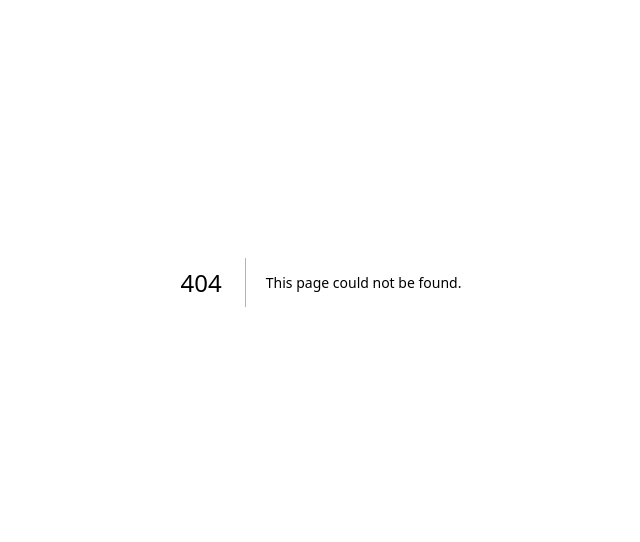
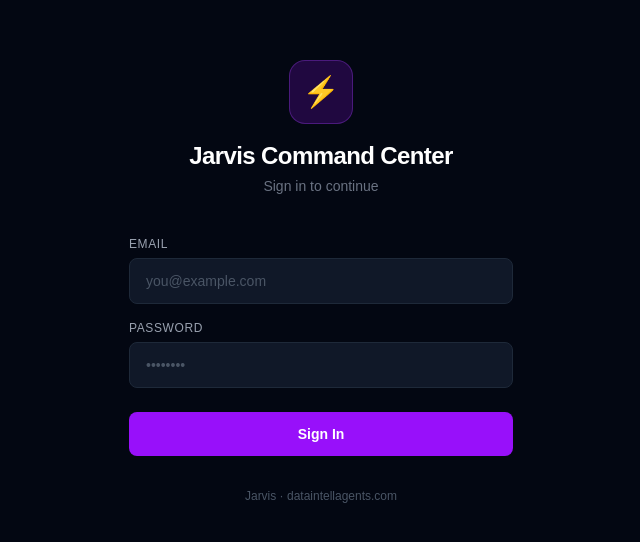
Before and after one commit to orrox-jarvis/jarvis-command-center, a Next.js app: page /login in a window 1280 px wide. Before the commit this address had no page. Shown: the part 118-660 px from the top of the page, without its empty margins (319-959 px from the left). Built offline with nearby package versions, Linux system fonts and the light colour scheme; no server answers.

Commit message:
feat: add Supabase auth — login page, middleware, sign out

```diff
--- a/package.json
+++ b/package.json
@@ -9,6 +9,8 @@
     "lint": "eslint"
   },
   "dependencies": {
+    "@supabase/ssr": "^0.10.3",
+    "@supabase/supabase-js": "^2.106.2",
     "lucide-react": "^1.17.0",
     "next": "16.2.6",
     "react": "19.2.4",
--- /dev/null
+++ b/src/app/login/page.tsx
@@ -0,0 +1,93 @@
+'use client'
+import { useState } from 'react'
+import { createClient } from '@/lib/supabase'
+import { useRouter } from 'next/navigation'
+
+export default function LoginPage() {
+  const [email, setEmail] = useState('')
+  const [password, setPassword] = useState('')
+  const [error, setError] = useState('')
+  const [loading, setLoading] = useState(false)
+  const router = useRouter()
+  const supabase = createClient()
+
+  async function handleLogin(e: React.FormEvent) {
+    e.preventDefault()
+    setLoading(true)
+    setError('')
+    const { error } = await supabase.auth.signInWithPassword({ email, password })
+    if (error) {
+      setError(error.message)
+      setLoading(false)
+    } else {
+      router.push('/')
+      router.refresh()
+    }
+  }
+
+  return (
+    <div className="min-h-screen bg-gray-950 flex items-center justify-center px-4">
+      <div className="w-full max-w-sm">
+        {/* Logo */}
+        <div className="text-center mb-10">
+          <div className="inline-flex items-center justify-center w-16 h-16 rounded-2xl bg-purple-600/20 border border-purple-500/30 mb-4">
+            <span className="text-3xl">⚡</span>
+          </div>
+          <h1 className="text-2xl font-bold text-white tracking-tight">Jarvis Command Center</h1>
+          <p className="text-gray-500 text-sm mt-1">Sign in to continue</p>
+        </div>
+
+        {/* Form */}
+        <form onSubmit={handleLogin} className="space-y-4">
+          <div>
+            <label className="block text-xs font-medium text-gray-400 mb-1.5 uppercase tracking-wider">
+              Email
+            </label>
+            <input
+              type="email"
+              required
+              value={email}
+              onChange={e => setEmail(e.target.value)}
+              className="w-full bg-gray-900 border border-gray-800 rounded-lg px-4 py-3 text-white placeholder-gray-600 text-sm focus:outline-none focus:border-purple-500 focus:ring-1 focus:ring-purple-500 transition-colors"
+              placeholder="you@example.com"
+              autoComplete="email"
+            />
+          </div>
+
+          <div>
+            <label className="block text-xs font-medium text-gray-400 mb-1.5 uppercase tracking-wider">
+              Password
+            </label>
+            <input
+              type="password"
+              required
+              value={password}
+              onChange={e => setPassword(e.target.value)}
+              className="w-full bg-gray-900 border border-gray-800 rounded-lg px-4 py-3 text-white placeholder-gray-600 text-sm focus:outline-none focus:border-purple-500 focus:ring-1 focus:ring-purple-500 transition-colors"
+              placeholder="••••••••"
+              autoComplete="current-password"
+            />
+          </div>
+
+          {error && (
+            <div className="bg-red-500/10 border border-red-500/30 rounded-lg px-4 py-3 text-red-400 text-sm">
+              {error}
+            </div>
+          )}
+
+          <button
+            type="submit"
+            disabled={loading}
+            className="w-full bg-purple-600 hover:bg-purple-500 disabled:opacity-50 disabled:cursor-not-allowed text-white font-semibold rounded-lg px-4 py-3 text-sm transition-colors mt-2"
+          >
+            {loading ? 'Signing in…' : 'Sign In'}
+          </button>
+        </form>
+
+        <p className="text-center text-gray-600 text-xs mt-8">
+          Jarvis · dataintellagents.com
+        </p>
+      </div>
+    </div>
+  )
+}
--- a/src/app/page.tsx
+++ b/src/app/page.tsx
@@ -1,7 +1,9 @@
 'use client';
 import { useState, useEffect, useCallback } from 'react';
-import { Activity, Cpu, Radio, ShieldCheck, RefreshCw, Mic, Zap, Brain, Settings, RotateCcw } from 'lucide-react';
+import { Activity, Cpu, Radio, ShieldCheck, RefreshCw, Mic, Zap, Brain, Settings, RotateCcw, LogOut } from 'lucide-react';
 import { api } from '@/lib/api';
+import { createClient } from '@/lib/supabase';
+import { useRouter } from 'next/navigation';
 
 function GpuBar({ used, total, name }: { used: number; total: number; name: string }) {
   const pct = Math.round((used / total) * 100);
@@ -43,6 +45,13 @@ export default function Dashboard() {
   const [envKey, setEnvKey] = useState('');
   const [envVal, setEnvVal] = useState('');
   const [envMsg, setEnvMsg] = useState('');
+  const router = useRouter();
+  const supabase = createClient();
+
+  const handleSignOut = async () => {
+    await supabase.auth.signOut();
+    router.push('/login');
+  };
 
   const refresh = useCallback(async () => {
     try {
@@ -98,6 +107,11 @@ export default function Dashboard() {
             <h1 className="text-2xl font-bold tracking-tighter">JARVIS COMMAND CENTER</h1>
             <p className="text-xs text-zinc-500 mt-0.5">dataintellagents.com</p>
           </div>
+        </div>
+        <div className="flex items-center gap-3">
+          <button onClick={handleSignOut} className="flex items-center gap-1.5 text-xs text-zinc-500 hover:text-white transition-colors px-3 py-1.5 rounded-lg hover:bg-zinc-800">
+            <LogOut size={14} /> Sign out
+          </button>
         </div>
         <button onClick={refresh} className="p-2 rounded-full hover:bg-zinc-900 transition-colors text-zinc-400 hover:text-white">
           <RefreshCw size={18} className={loading ? 'animate-spin' : ''} />
--- /dev/null
+++ b/src/lib/supabase.ts
@@ -0,0 +1,8 @@
+import { createBrowserClient } from '@supabase/ssr'
+
+const supabaseUrl = process.env.NEXT_PUBLIC_SUPABASE_URL!
+const supabaseAnonKey = process.env.NEXT_PUBLIC_SUPABASE_ANON_KEY!
+
+export function createClient() {
+  return createBrowserClient(supabaseUrl, supabaseAnonKey)
+}
--- /dev/null
+++ b/src/middleware.ts
@@ -0,0 +1,48 @@
+import { createServerClient } from '@supabase/ssr'
+import { NextResponse, type NextRequest } from 'next/server'
+
+export async function middleware(request: NextRequest) {
+  let supabaseResponse = NextResponse.next({ request })
+
+  const supabase = createServerClient(
+    process.env.NEXT_PUBLIC_SUPABASE_URL!,
+    process.env.NEXT_PUBLIC_SUPABASE_ANON_KEY!,
+    {
+      cookies: {
+        getAll() { return request.cookies.getAll() },
+        setAll(cookiesToSet) {
+          cookiesToSet.forEach(({ name, value }) => request.cookies.set(name, value))
+          supabaseResponse = NextResponse.next({ request })
+          cookiesToSet.forEach(({ name, value, options }) =>
+            supabaseResponse.cookies.set(name, value, options)
+          )
+        },
+      },
+    }
+  )
+
+  const { data: { user } } = await supabase.auth.getUser()
+
+  const { pathname } = request.nextUrl
+
+  // Public paths that don't require auth
+  const isPublic = pathname.startsWith('/login') || pathname.startsWith('/auth')
+
+  if (!user && !isPublic) {
+    const url = request.nextUrl.clone()
+    url.pathname = '/login'
+    return NextResponse.redirect(url)
+  }
+
+  if (user && pathname === '/login') {
+    const url = request.nextUrl.clone()
+    url.pathname = '/'
+    return NextResponse.redirect(url)
+  }
+
+  return supabaseResponse
+}
+
+export const config = {
+  matcher: ['/((?!_next/static|_next/image|favicon.ico|.*\\.(?:svg|png|jpg|jpeg|gif|webp)$).*)'],
+}
```
Also changed, not shown: 1 other file (tests, documents, lock files or other folders).
